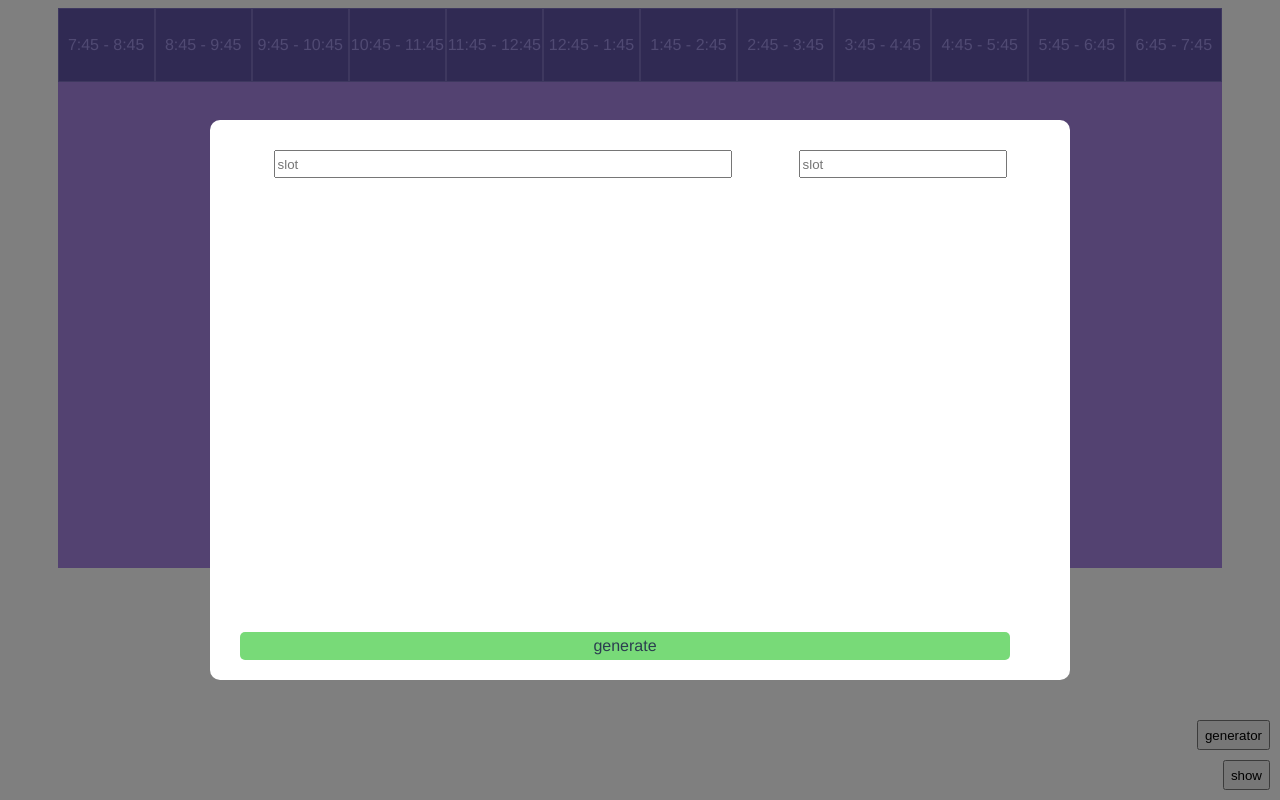
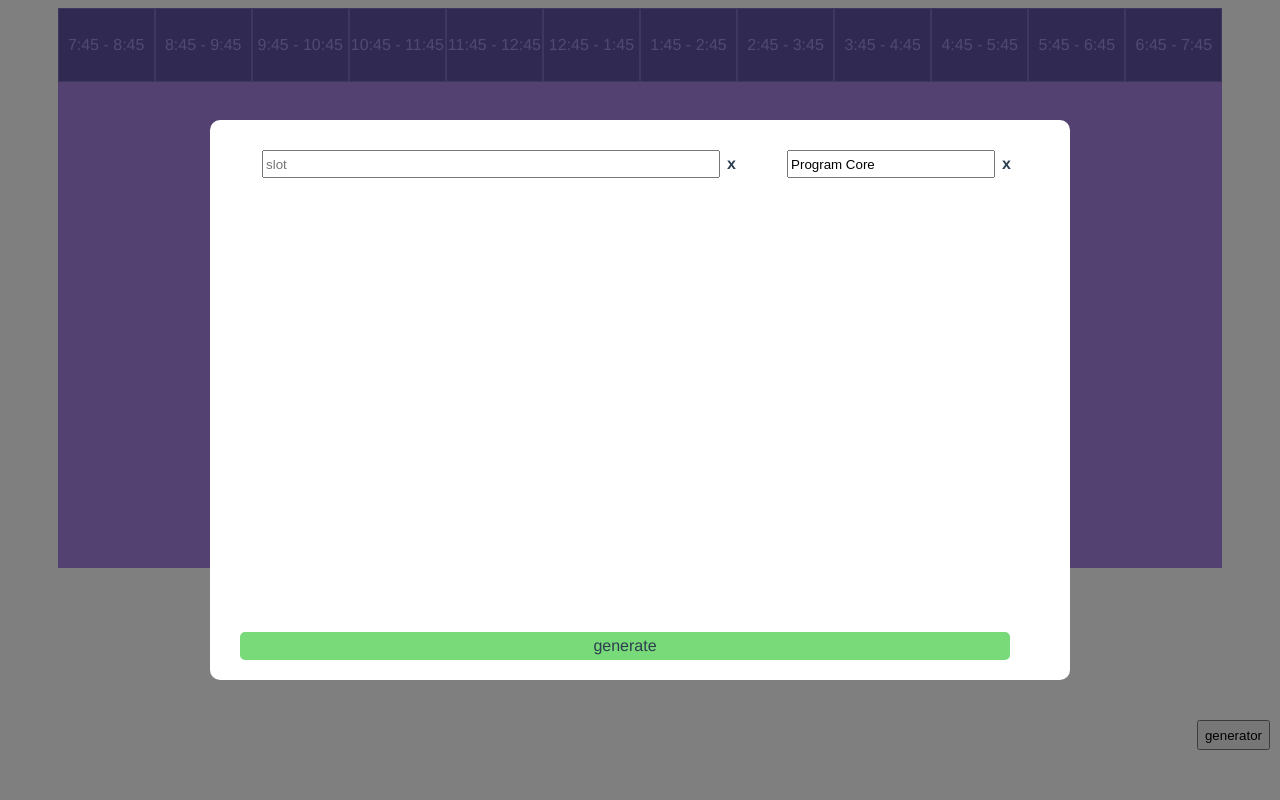
Before and after one commit to inuwyze/timetable, a Vue app: page / in a window 1280 px wide. Both pictures are taken after a click on the button "generator". Built offline with nearby package versions, Linux system fonts and the light colour scheme.

Commit message:
update search-select

```diff
--- a/src/App.vue
+++ b/src/App.vue
@@ -3,7 +3,7 @@
 
     <timeTable/>
 
-    <slotInput />
+    <!-- <slotInput /> -->
 
     <courseInput />
 
@@ -20,7 +20,7 @@
 
 <script>
 // import {generator} from './course_generator/generator'
-import slotInput from './components/slotInput'
+// import slotInput from './components/slotInput'
 import courseInput from './components/course_input'
 // import slotSettings from './components/slot_settings'
 import timeTable from './components/timeTable'
@@ -30,7 +30,7 @@ import courseCard from './components/courseCard'
 
 export default {
   name: 'App',
-  components: { slotInput,courseInput,timeTable,courseCard }
+  components: { courseInput,timeTable,courseCard }
   ,
   data () {
     return {
--- a/src/components/course_input.vue
+++ b/src/components/course_input.vue
@@ -7,6 +7,7 @@
       <div  style="display:flex;justify-content:space-around;margin-bottom:15px">
 
       <searchSelect :items='fil_courses' @select='add' width='450px'/>
+
       <searchSelect :items='category' v-model='cat' width='200px'/>
       </div>
 
@@ -66,7 +67,7 @@ export default {
       show:false,
 
       validate:'',
-      category:['All','Program Core','Program Electives','Allied Electives','Institute Electives','Foundation'],
+      category:['Program Core','Program Electives','Allied Electives','Institute Electives','Foundation'],
       category_f:{'Program Core':['CSE'],'Program Electives':['CSE'],'Allied Electives':['ECE','EEE','BIOTECH','BIOMED'],'Institute Electives':['AUTO','CIVIL','MECH','AERO'],'Foundation':['ALL']},
       f_slots:{
         'Project Management and Finance':['F4','F5','F6','F7','F8','F9','F10','F11'],
@@ -75,7 +76,7 @@ export default {
         'Design Thinking':['F5','F6','F7','F9'],
         'Environmental Studies':['F4','F5','F6','F7'],
       },
-      cat:'',
+      cat:'Program Core',
       allCourses:[],
       textarea:'',
       log:'',
--- a/src/components/searchSelect.vue
+++ b/src/components/searchSelect.vue
@@ -8,6 +8,7 @@
         :style="{width:width,height:height,padding:padding}"
         placeholder="slot"
         >
+        <span @click="searchFilter=''" style="padding:7px;font-weight:900">x</span>
         <div style="position:absolute;left:50%;">
         <div v-show="filteredOptions.length && showOptions" class="drop-down" :style="{width:width}" ref="dropdown">
             <div v-for="(opt,i) in filteredOptions" :key="i" :class="{focus:i==eArr}" @mousedown="selectEvent(opt)">{{opt}}</div>
```
